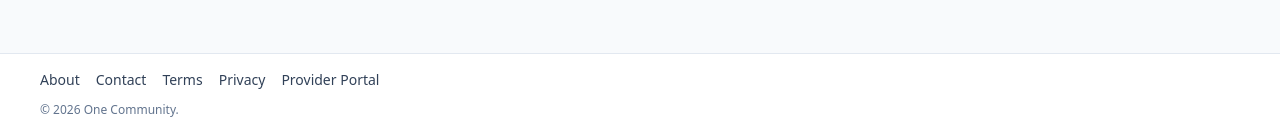
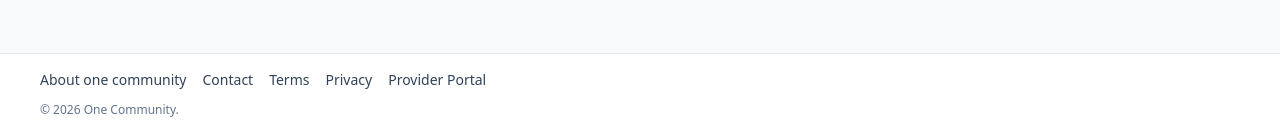
Before and after one commit to emmauopeople/1community_app, a React (Vite) app in the folder frontend/: page / in a window 1280 px wide. Shown: the part 666-797 px from the top of the page. Built offline with nearby package versions, Linux system fonts and the light colour scheme; no server answers.

Commit message:
landing page modify

```diff
--- a/frontend/src/pages/Landing/LandingPage.jsx
+++ b/frontend/src/pages/Landing/LandingPage.jsx
@@ -507,7 +507,7 @@ export default function LandingPage() {
       <footer className="w-full bg-white border-t border-slate-200">
         <div className="w-full px-4 sm:px-6 lg:px-10 py-4">
           <div className="flex flex-wrap gap-x-4 gap-y-2 text-sm">
-            <Link to="/about" className="text-slate-700 hover:text-blue-600">About</Link>
+            <Link to="/about" className="text-slate-700 hover:text-blue-600">About one community</Link>
             <Link id="footer-contact" to="/contact" className="text-slate-700 hover:text-blue-600">Contact</Link>
             <Link id="footer-terms" to="/terms" className="text-slate-700 hover:text-blue-600">Terms</Link>
             <Link id="footer-privacy" to="/privacy" className="text-slate-700 hover:text-blue-600">Privacy</Link>
```
Also changed, not shown: 1 other file (tests, documents, lock files or other folders).
